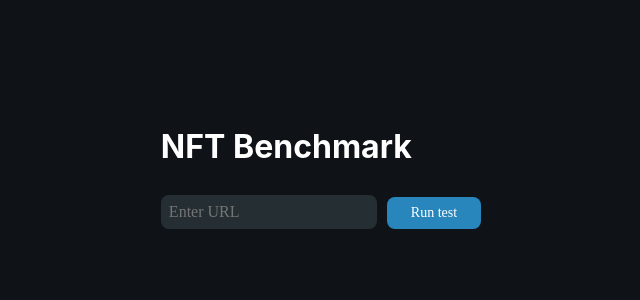
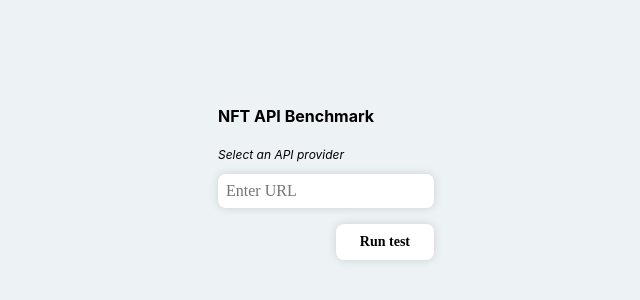
Before and after one commit to eefh/benchmarker-next, a Next.js app: page / in a window 1280 px wide. Shown: the part 228-528 px from the top of the page, without its empty margins (314-954 px from the left). Built offline with nearby package versions, Linux system fonts and the light colour scheme.

Commit message:
Style change

```diff
--- a/pages/index.js
+++ b/pages/index.js
@@ -5,10 +5,11 @@ import { useState } from "react";
 export default function Home() {
     const [loading, setLoading] = useState(false);
     const handleSubmit = () => {};
+
     return (
         <div className={styles.container}>
             <Head>
-                <title>NFT Benchmark</title>
+                <title>NFT API Benchmark</title>
                 <meta
                     name="description"
                     content="Generated by create next app"
@@ -18,13 +19,19 @@ export default function Home() {
 
             <main className={styles.main}>
                 <form onSubmit={handleSubmit} className={styles.form}>
-                    <h1>NFT Benchmark</h1>
+                    <h4>NFT API Benchmark</h4>
+                    <p>
+                        <em>Select an API provider</em>
+                    </p>
+                    <div className={styles.field}>
                         <input
                             className={styles.input}
                             type="text"
                             placeholder="Enter URL"
+                            spellCheck="false"
                         ></input>
                         <button className={styles.button}>Run test</button>
+                    </div>
                 </form>
             </main>
         </div>
--- a/styles/Home.module.css
+++ b/styles/Home.module.css
@@ -12,30 +12,39 @@
   align-items: center;
 }
 
+.field {
+  display: flex;
+  align-items: baseline;
+  flex-direction: column;
+  align-items:flex-end;
+}
+
 .input {
   padding: 8px;
-  background-color: rgb(37, 46, 51);
-  color: white;
+  background-color: rgb(255, 255, 255);
+  color: black;
   font-size: 16px;
   font-family: "Ubuntu";
   border-radius: 8px;
+  box-shadow: 0px 0px 10px rgba(0, 0, 0, 0.137);
   border: none;
     transition: 400ms;
 }
 .input:focus {
-  box-shadow: 0px 0px 30px rgba(0, 162, 255, 0.219);
-  background-color: rgb(44, 57, 65);
+  box-shadow: 0px 0px 30px rgba(0, 55, 87, 0.219);
 }
 .button {
-  padding: 8px 24px 8px 24px;
+  padding: 10px 24px 10px 24px;
   font-size: 14px;
   border: none;
   border-radius: 8px;
-  background-color: rgb(40, 134, 189);
+  background-color: rgb(255, 255, 255);
+  color: black;
   font-family: "Ubuntu";
   user-select: none;
   cursor: pointer;
-  color: white;
-  margin: 10px;
+  font-weight: bold;
+  box-shadow: 0px 0px 10px rgba(0, 0, 0, 0.137);
+  margin: 16px 0px 0px 0px;
 
 }
--- a/styles/globals.css
+++ b/styles/globals.css
@@ -4,10 +4,12 @@ body {
   margin: 0;
   font-family: -apple-system, BlinkMacSystemFont, Segoe UI, Roboto, Oxygen,
     Ubuntu, Cantarell, Fira Sans, Droid Sans, Helvetica Neue, sans-serif;
-  background-color: rgb(15, 19, 24);
-  color: white;
+  background-color: rgb(237, 242, 245);
+  color: rgb(0, 0, 0);
 }
-
+p {
+  font-size: 12px;
+}
 a {
   color: inherit;
   text-decoration: none;
```
Lines whose indentation alone changed are shown as unchanged.
